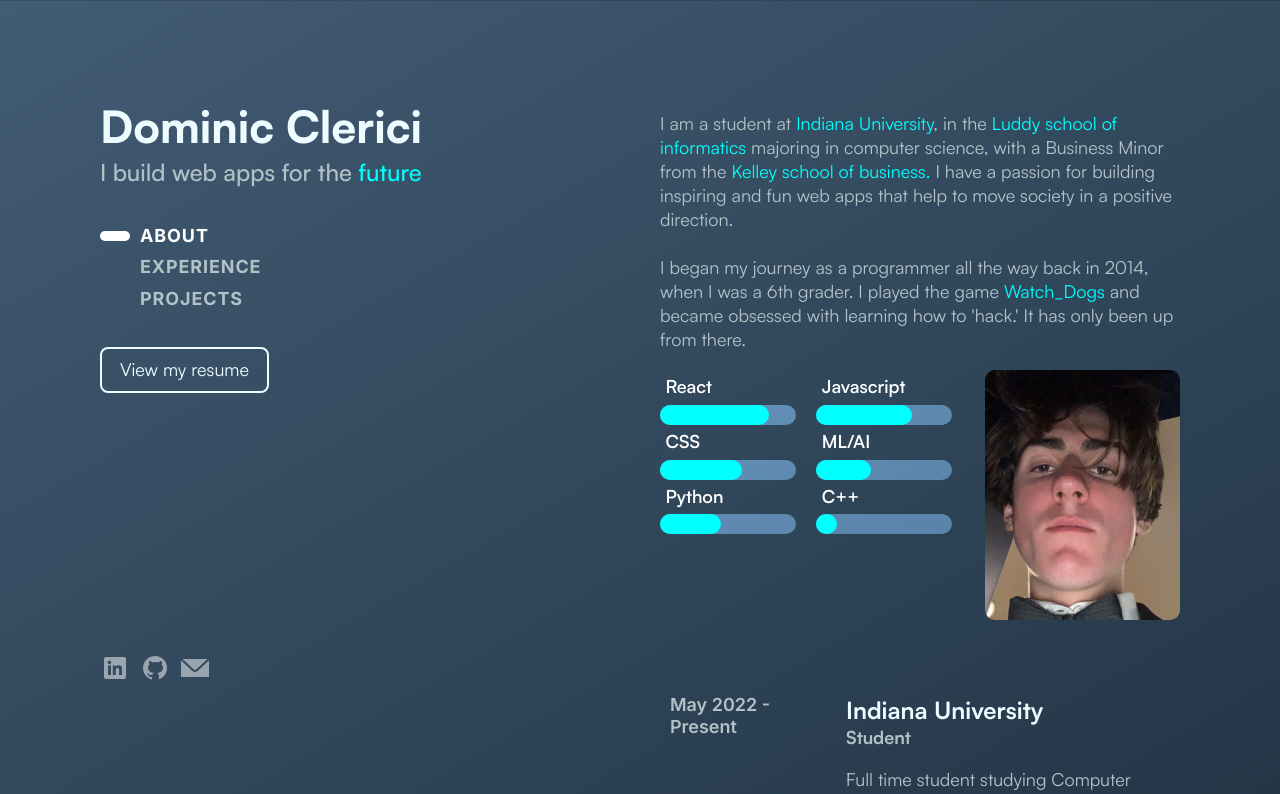
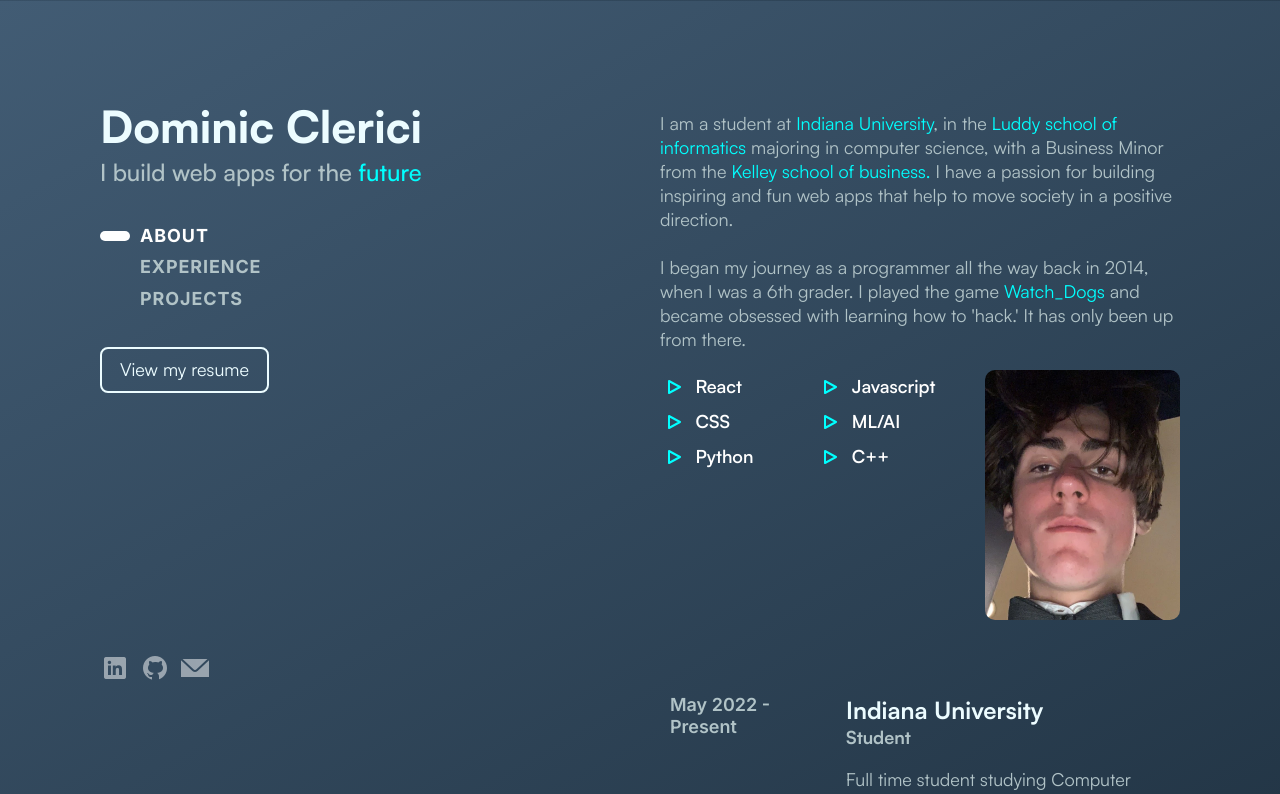
Before and after one commit to DominicClerici/personal-portfolio, a Next.js app: page / in a window 1280 px wide. Shown: the top 794 px of the page. Built offline with nearby package versions, Linux system fonts and the light colour scheme.

Commit message:
changed about section

```diff
--- a/components/About/About.module.css
+++ b/components/About/About.module.css
@@ -37,18 +37,24 @@
 .imageContainer img {
   border-radius: 10px;
 }
+.indivSkill {
+  display: flex;
+  align-items: center;
+}
 .skillLabel {
   margin: 0.3em 0 0.3em 0.3em;
   color: white;
   font-weight: 600;
   font-size: var(--font-size-paragraph);
 }
-
-.skillBack {
-  position: relative;
-  width: 100%;
-  height: 20px;
-  background-color: transparent;
-  backdrop-filter: brightness(2);
-  border-radius: 20px;
+.skillIcon {
+  scale: 0.5;
+  rotate: 90deg;
 }
+.skillIcon polygon {
+  stroke-linecap: round;
+  stroke-linejoin: round;
+  fill: none;
+  stroke-width: 4px;
+  stroke: var(--color-emphasis);
+}
--- a/components/About/Skill.js
+++ b/components/About/Skill.js
@@ -1,13 +1,13 @@
 import React from "react"
 import styles from "@/components/About/About.module.css"
 
-const Skill = ({ children, percent }) => {
+const Skill = ({ children }) => {
   return (
     <div className={styles.indivSkill}>
+      <svg className={styles.skillIcon} width={30} height={30}>
+        <polygon points="15,5 27,27 3,27" />
+      </svg>
       <p className={styles.skillLabel}>{children}</p>
-      <div className={styles.skillBack}>
-        <div className="skillBar" style={{ width: `${percent}%` }}></div>
-      </div>
     </div>
   )
 }
```
